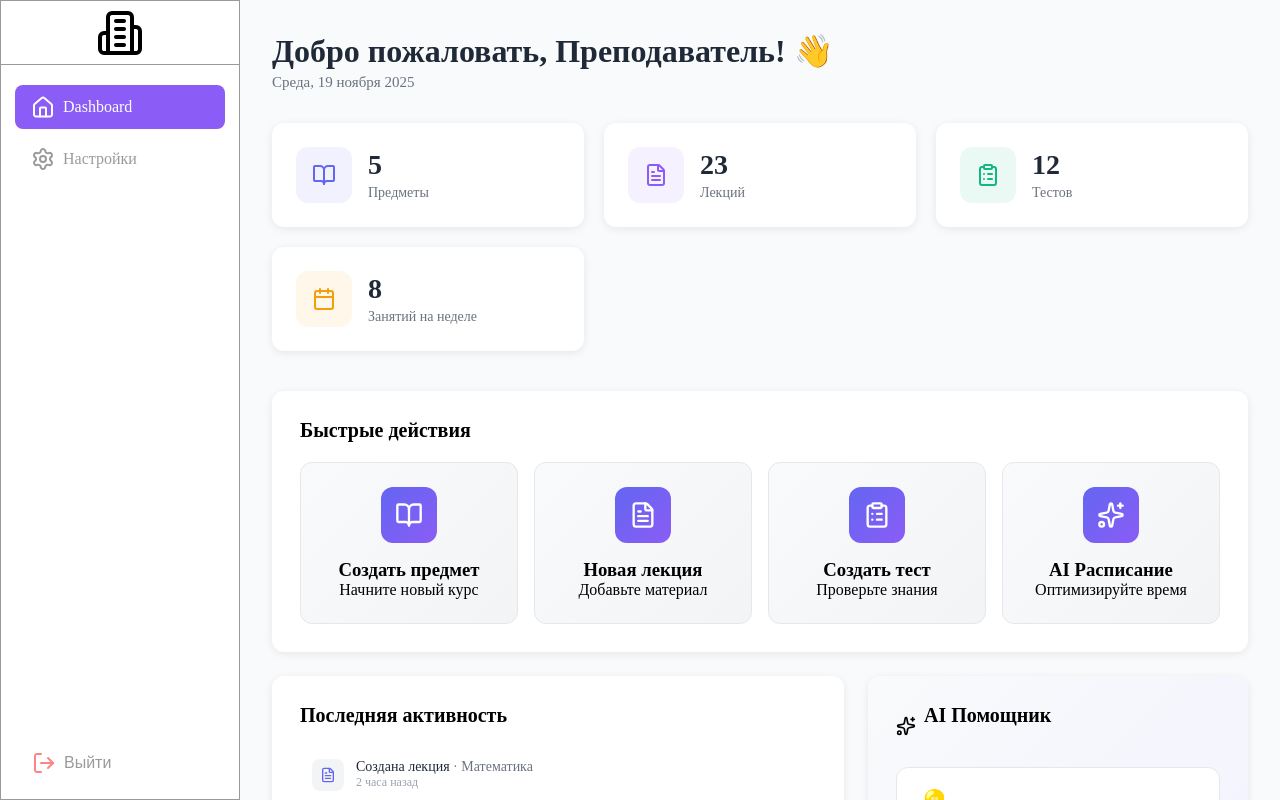
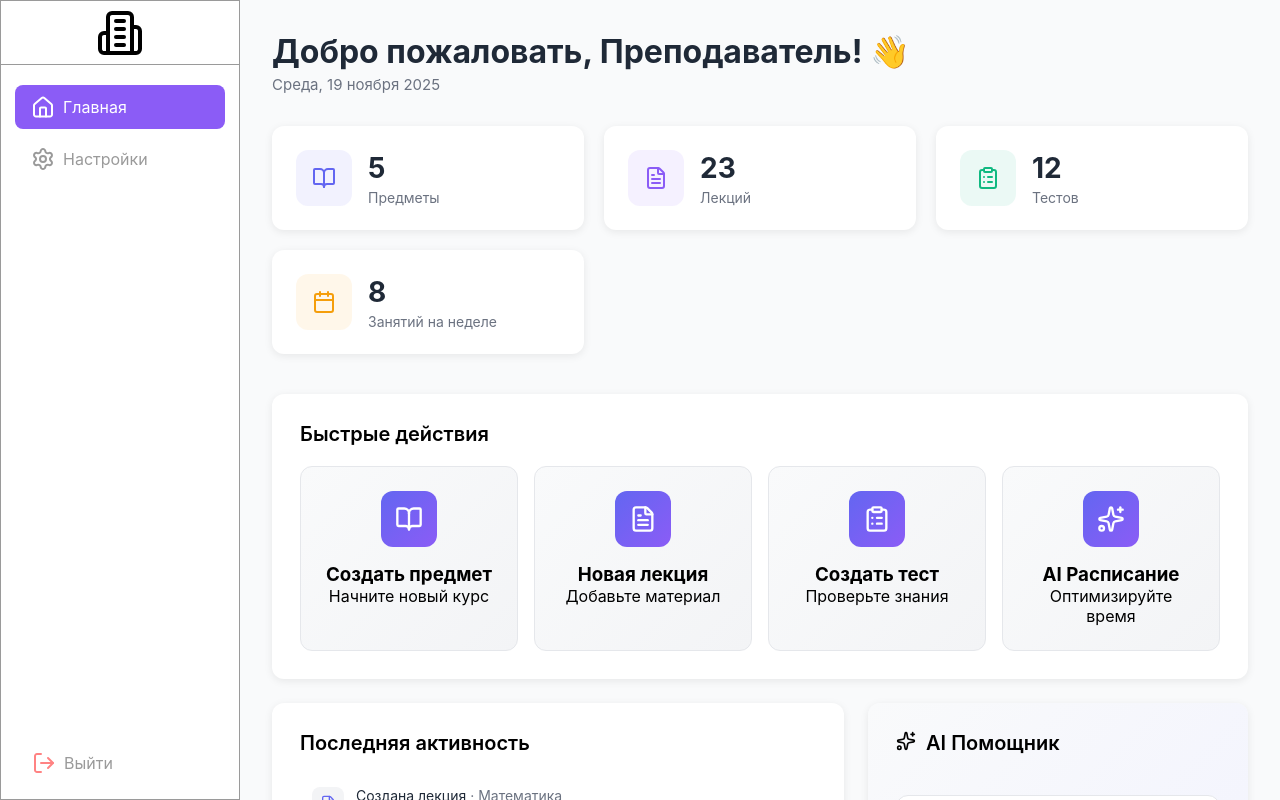
Before and after one commit to aibekaskarov/AI-ALEMI, a React (Create React App) app: page /dashboard in a window 1280 px wide. Built offline with nearby package versions, Linux system fonts and the light colour scheme.

Commit message:
+ update

```diff
--- a/src/components/Sidebar.jsx
+++ b/src/components/Sidebar.jsx
@@ -11,7 +11,7 @@ import styles from '../css/sideBar.module.css';
 
 const SideBar = () => {
   const links = [
-    { to: '/dashboard', label: 'Dashboard', icon: <HomeIcon />},
+    { to: '/dashboard', label: 'Главная', icon: <HomeIcon />},
     { to: '/settings', label: 'Настройки', icon: <SettingsIcon />}
   ];
 
--- a/src/css/dashboard.module.css
+++ b/src/css/dashboard.module.css
@@ -74,11 +74,12 @@
 
 /* Sections */
 .section {
-  background: white;
-  padding: 28px;
-  border-radius: 12px;
-  box-shadow: 0 2px 8px rgba(0, 0, 0, 0.08);
-  margin-bottom: 24px;
+    height: max-content;
+    background: white;
+    padding: 28px;
+    border-radius: 12px;
+    box-shadow: 0 2px 8px rgba(0, 0, 0, 0.08);
+    margin-bottom: 24px;
 }
 
 .section h2 {
@@ -195,8 +196,7 @@
 
 .aiHeader {
   display: flex;
-  align-items: center;
-  gap: 8px;
+  gap: 10px;
   margin-bottom: 20px;
 }
 
@@ -221,6 +221,7 @@
   border-radius: 6px;
   font-size: 13px;
   cursor: pointer;
+  margin-top: 10px;
 }
 
 .askAiBtn {
--- a/src/css/global.module.css
+++ b/src/css/global.module.css
@@ -0,0 +1,6 @@
+:global(*) {
+    margin: 0;
+    padding: 0;
+    box-sizing: border-box;
+    font-family: "Inter", sans-serif;
+}
```
